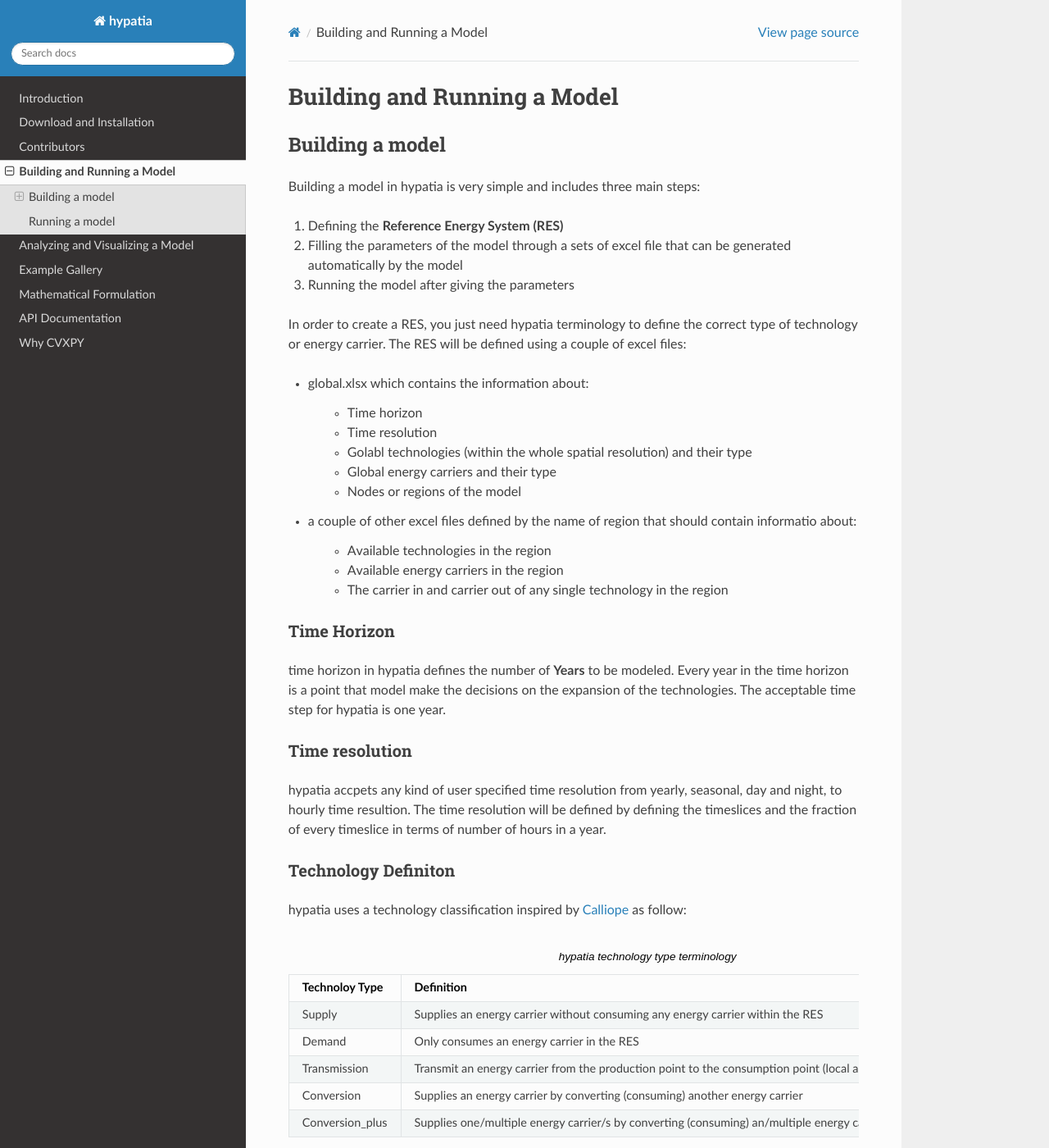
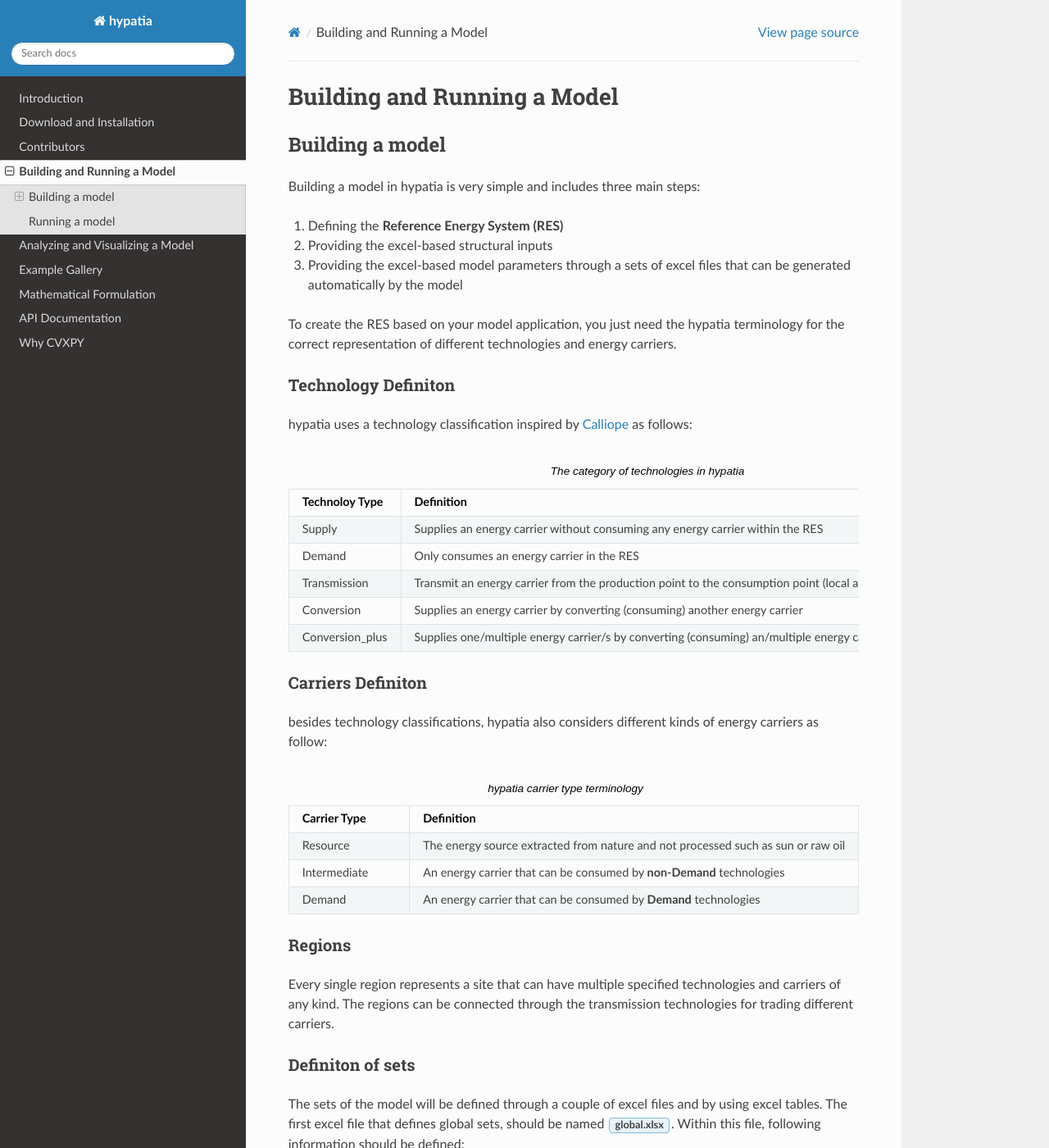
Before and after one commit to Hypatia-Energy-Modelling-Framework/Hypatia, a Sphinx documentation site: the page built from doc/source/building.rst, in a window 1280 px wide and 1400 px high. Shown: the whole window at 82% size. Built offline with Sphinx 7.4.7 and the Read the Docs theme 2.0.0, drawn with Linux system fonts in a browser that asks for light colours.

Commit message:
module jupyter

```diff
--- a/doc/source/building.rst
+++ b/doc/source/building.rst
@@ -9,44 +9,16 @@ Building a model
 Building a model in hypatia is very simple and includes three main steps:
 
 #. Defining the **Reference Energy System (RES)**
-#. Filling the parameters of the model through a sets of excel file that can be generated automatically by the model
-#. Running the model after giving the parameters
+#. Providing the excel-based structural inputs
+#. Providing the excel-based model parameters through a sets of excel files that can be generated automatically by the model
 
-In order to create a RES, you just need hypatia terminology to define the correct type of technology or energy carrier.
-The RES will be defined using a couple of excel files:
-
-* global.xlsx which contains the information about:
-
-    * Time horizon
-    * Time resolution
-    * Golabl technologies (within the whole spatial resolution) and their type
-    * Global energy carriers and their type
-    * Nodes or regions of the model
-
-* a couple of other excel files defined by the name of region that should contain informatio about:
-
-    * Available technologies in the region
-    * Available energy carriers in the region
-    * The carrier in and carrier out of any single technology in the region
-
-
-
-Time Horizon
--------------
-time horizon in hypatia defines the number of **Years** to be modeled. Every year in the time horizon is a point that model make the decisions on the
-expansion of the technologies. The acceptable time step for hypatia is one year.
-
-Time resolution
-----------------
-hypatia accpets any kind of user specified time resolution from yearly, seasonal, day and night, to hourly time resultion. The time resolution will be defined by defining the timeslices and the fraction
-of every timeslice in terms of number of hours in a year.
-
+To create the RES based on your model application, you just need the hypatia terminology for the correct representation of different technologies and energy carriers.
 
 Technology Definiton
 ---------------------
-hypatia uses a technology classification inspired by `Calliope <https://calliope.readthedocs.io/en/stable/index.html>`_ as follow:
+hypatia uses a technology classification inspired by `Calliope <https://calliope.readthedocs.io/en/stable/index.html>`_ as follows:
 
-.. list-table:: hypatia technology type terminology
+.. list-table:: The category of technologies in hypatia
    :widths: 25 50
    :header-rows: 1
 
```
Also changed, not shown: hypatia.ipynb (added).
